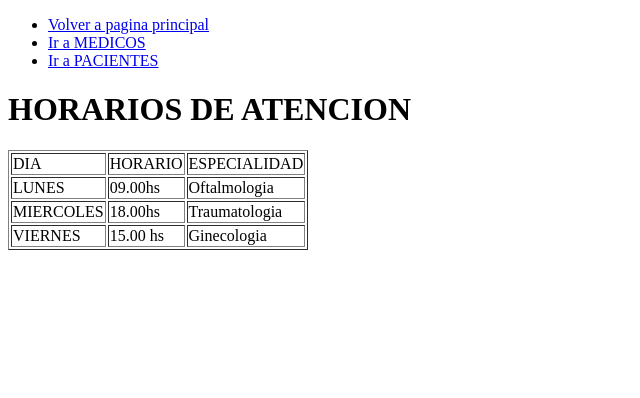
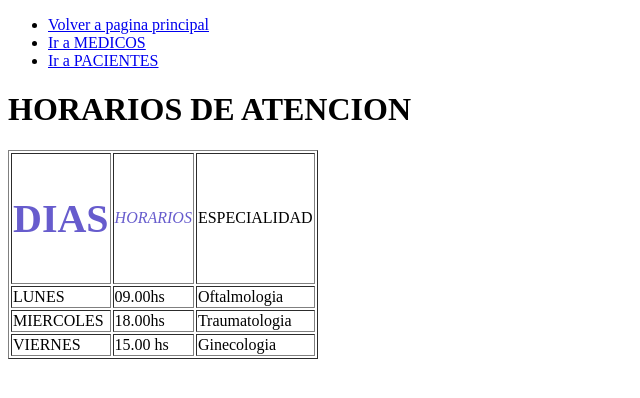
Before and after one commit to JuanaHulgich/ProyectoFinal, a plain HTML site: page pages/horariosdeatencion.html in a window 1280 px wide. Shown: the whole page, without its empty margins (0-640 px from the left). Drawn offline with Linux system fonts and the light colour scheme.

Commit message:
agrego clase 4

```diff
--- a/pages/horariosdeatencion.html
+++ b/pages/horariosdeatencion.html
@@ -19,8 +19,8 @@
         <h1>HORARIOS DE ATENCION</h1>
 
         <tr>
-            <td>DIA</td>
-            <TD>HORARIO</TD>
+            <td><b><p style="color:rgb(103, 92, 205); font-size: 40px;">DIAS</p></b></td>
+            <TD><i><p style="color:rgb(103, 92, 205);">HORARIOS</i></p></TD>
             <TD>ESPECIALIDAD</TD>
         </tr>
         <tr>
```
